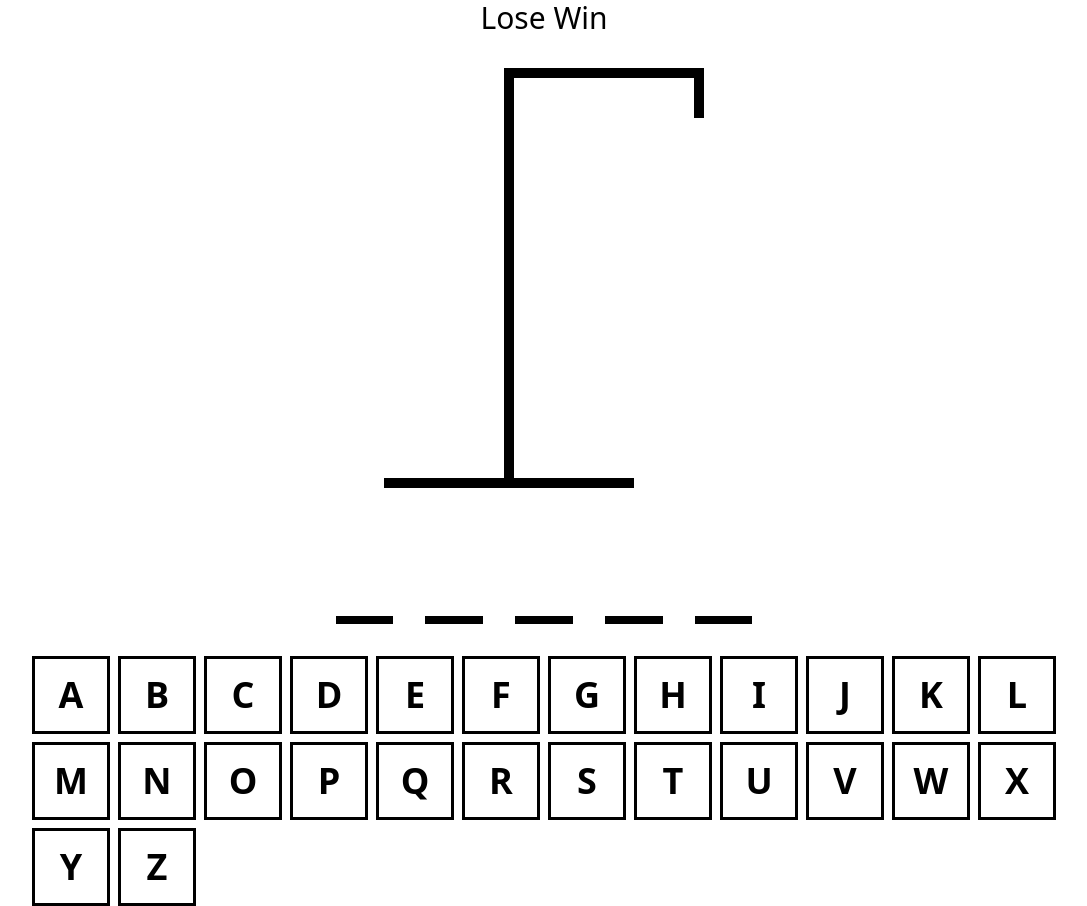
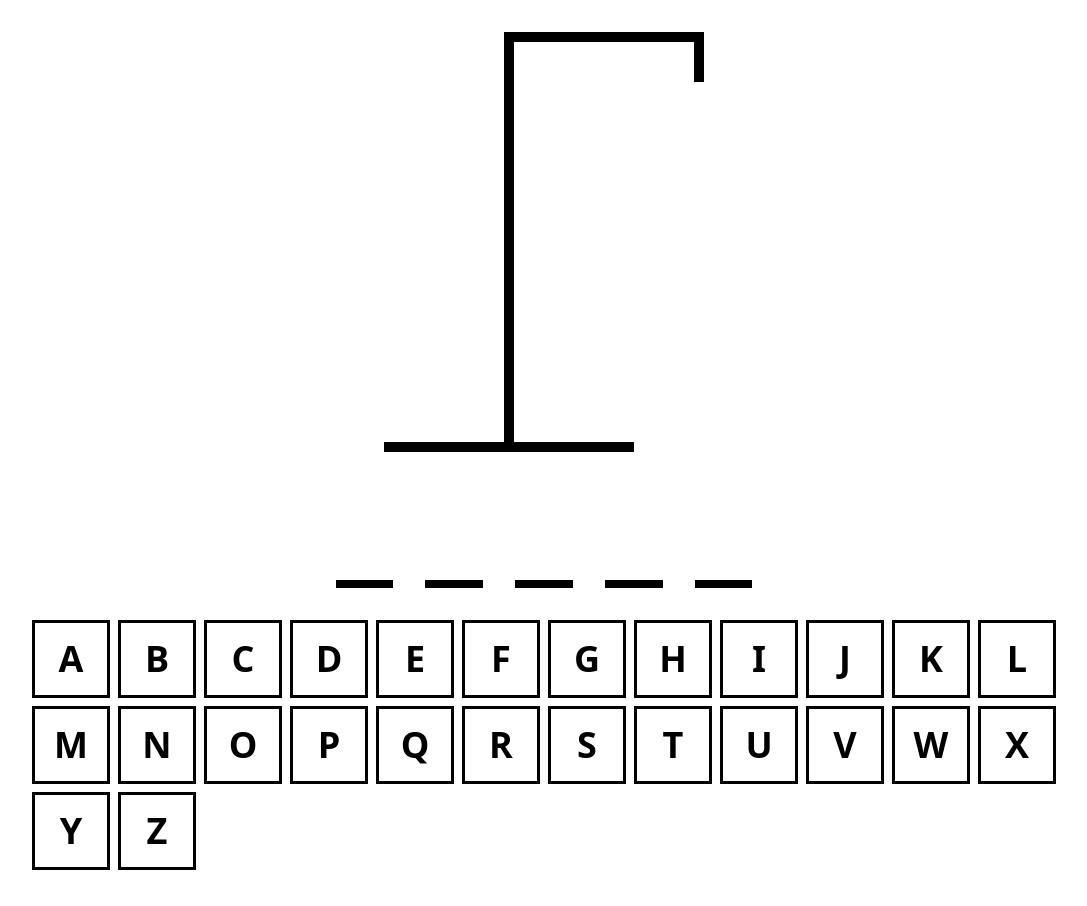
Before and after one commit to chantaseng/react-ts-hangman, a React (Vite) app: page / in a window 1280 px wide. Shown: the whole page, without its empty margins (96-1183 px from the left). After the commit the page ends 870 px from the top, so only its background shows below. Built offline with nearby package versions, Linux system fonts and the light colour scheme.

Commit message:
message if you won or lost, everything is disabled after you guessed the word or lost. No longer able to click on buttons or type on keyboard

```diff
--- a/src/App.tsx
+++ b/src/App.tsx
@@ -15,13 +15,18 @@ function App() {
     (letter) => !wordToGuess.includes(letter),
   );
 
+  const isLoser = incorrectLetters.length >= 6;
+  const isWinner = wordToGuess
+    .split("")
+    .every((letter) => guessedLetters.includes(letter));
+
   const addGuessedLetter = useCallback(
     (letter: string) => {
-      if (guessedLetters.includes(letter)) return;
+      if (guessedLetters.includes(letter) || isLoser || isWinner) return;
 
       setGuessedLetters((currentLetters) => [...currentLetters, letter]);
     },
-    [guessedLetters],
+    [guessedLetters, isWinner, isLoser],
   );
 
   useEffect(() => {
@@ -43,14 +48,24 @@ function App() {
   return (
     <>
       <div className="mx-auto my-0 flex max-w-5xl flex-col items-center gap-8">
-        <div className="text-center text-3xl">Lose Win</div>
+        <div className="text-center text-3xl">
+          {isWinner && "You won! - Refresh to try again"}
+          {isLoser && "Nice Try - Refresh to try again"}
+        </div>
         <HangmanDrawing numberOfGuesses={incorrectLetters.length} />
         <HangmanWord
           guessedLetters={guessedLetters}
           wordToGuess={wordToGuess}
         />
         <div className="self-stretch">
-          <Keyboard />
+          <Keyboard
+            activeLetters={guessedLetters.filter((letter) =>
+              wordToGuess.includes(letter),
+            )}
+            inactiveLetters={incorrectLetters}
+            addGuessedLetter={addGuessedLetter}
+            disabled={isWinner || isLoser}
+          />
         </div>
       </div>
     </>
--- a/src/Keyboard.tsx
+++ b/src/Keyboard.tsx
@@ -29,13 +29,30 @@ const KEYS = [
   "z",
 ];
 
-export function Keyboard() {
+type KeyboardProps = {
+  activeLetters: string[];
+  inactiveLetters: string[];
+  addGuessedLetter: (letter: string) => void;
+  disabled?: boolean;
+};
+
+export function Keyboard({
+  activeLetters,
+  inactiveLetters,
+  addGuessedLetter,
+  disabled = false,
+}: KeyboardProps) {
   return (
     <div className="grid-cols-auto-fit grid gap-2">
       {KEYS.map((key) => {
+        const isActive = activeLetters.includes(key);
+        const isInactive = inactiveLetters.includes(key);
+
         return (
           <button
-            className={`aspect-square w-full cursor-pointer border-[3px] border-black p-2 text-4xl font-bold uppercase text-black hover:enabled:bg-sky-400`}
+            onClick={() => addGuessedLetter(key)}
+            className={`${isActive ? styles.active : ""} ${isInactive ? styles.inactive : ""} aspect-square w-full cursor-pointer border-[3px] border-black p-2 text-4xl font-bold uppercase hover:enabled:bg-sky-400`}
+            disabled={isInactive || isActive || disabled}
             key={key}
           >
             {key}
```
